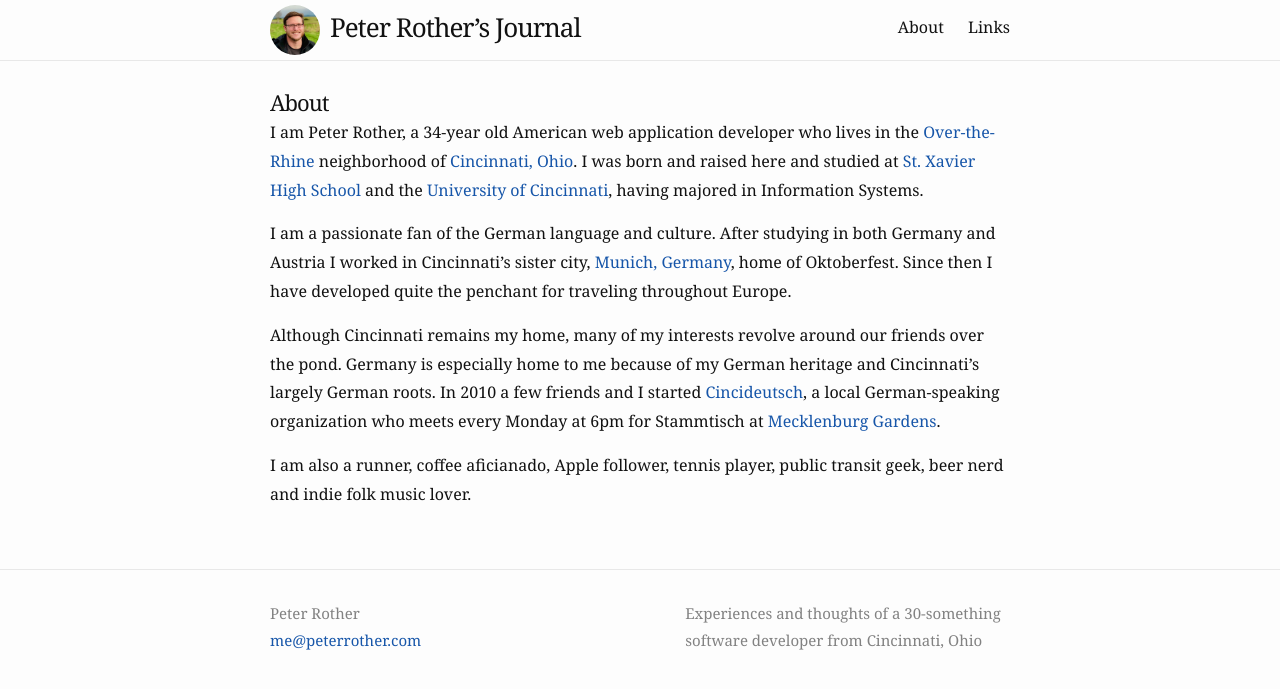
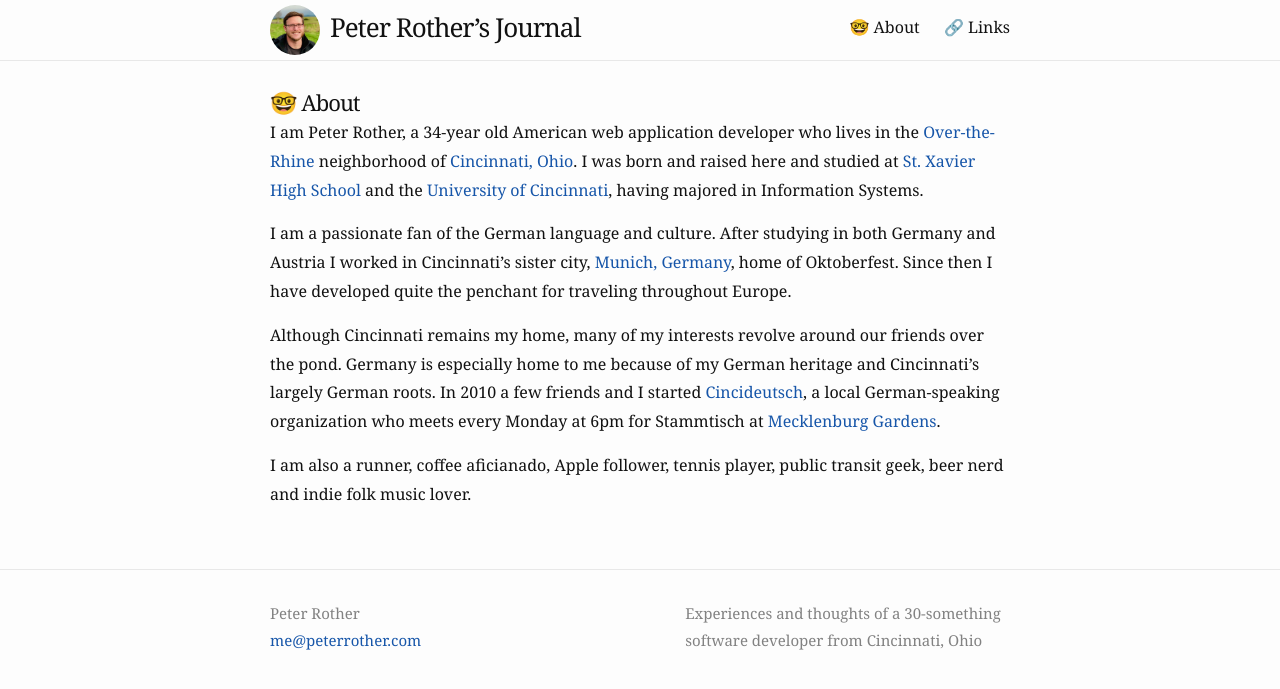
Before and after one commit to peterrother/peterrother.github.io, a Jekyll site: the page built from about.md, in a window 1280 px wide. Shown: the top 689 px of the page. Built offline with Jekyll 4.4.1, drawn with Linux system fonts in a browser that asks for light colours.

Commit message:
Add emojis for fun

```diff
--- a/about.md
+++ b/about.md
@@ -1,6 +1,6 @@
 ---
 layout: page
-title: About
+title: 🤓 About
 permalink: /about/
 ---
 
```
Also changed, not shown: links.md (+1 -1 lines).
